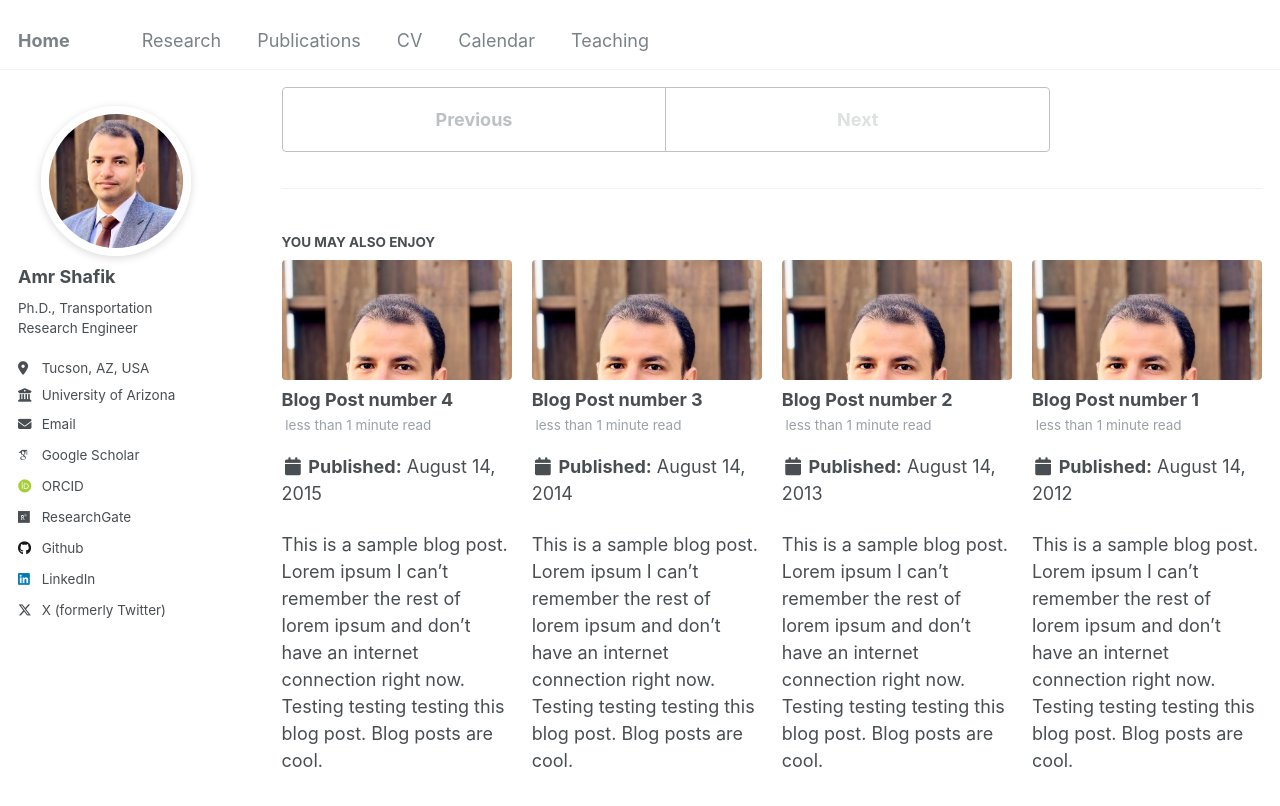
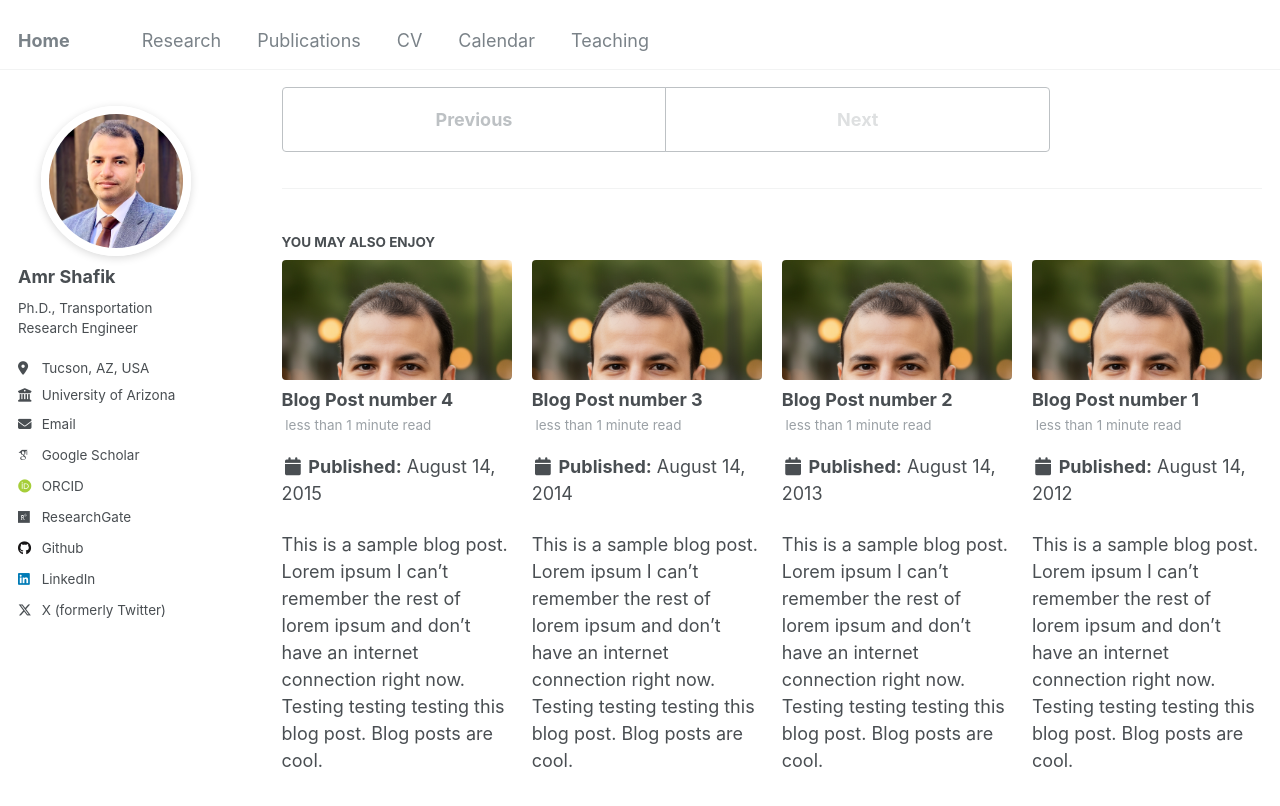
Before and after one commit to akshafik/amrshafik, a Jekyll site: the page built from _posts/2199-01-01-future-post.md, in a window 1280 px wide and 900 px high, scrolled down 506 px. Shown: the top 806 px of the window. Built offline with Jekyll 4.4.1, drawn with Linux system fonts in a browser that asks for light colours; some web fonts are replaced.

Commit message:
Remove unnecessary .DS_Store file, update teaser image in _config.yml, and change file permissions for CSS and font files. Add new teaser image 'ashafik_hs.png'.

```diff
--- a/_config.yml
+++ b/_config.yml
@@ -14,7 +14,7 @@ description              : &description "Transportation Research Engineer specia
 url                      : https://akshafik.github.io/amrshafik # the base hostname & protocol for your site e.g. "https://mmistakes.github.io"
 baseurl                  : "" # the subpath of your site, e.g. "/blog"
 repository               : "akshafik/amrshafik"
-teaser                   : "ashafik_profile.jpg" # filename of teaser fallback teaser image placed in /images/, .e.g. "500x300.png"
+teaser                   : "ashafik_hs.png" # filename of teaser fallback teaser image placed in /images/, .e.g. "500x300.png"
 breadcrumbs              : false # true, false (default)
 words_per_minute         : 160
 future                   : true
```
Also changed, not shown: images/ashafik_hs.png (added).
